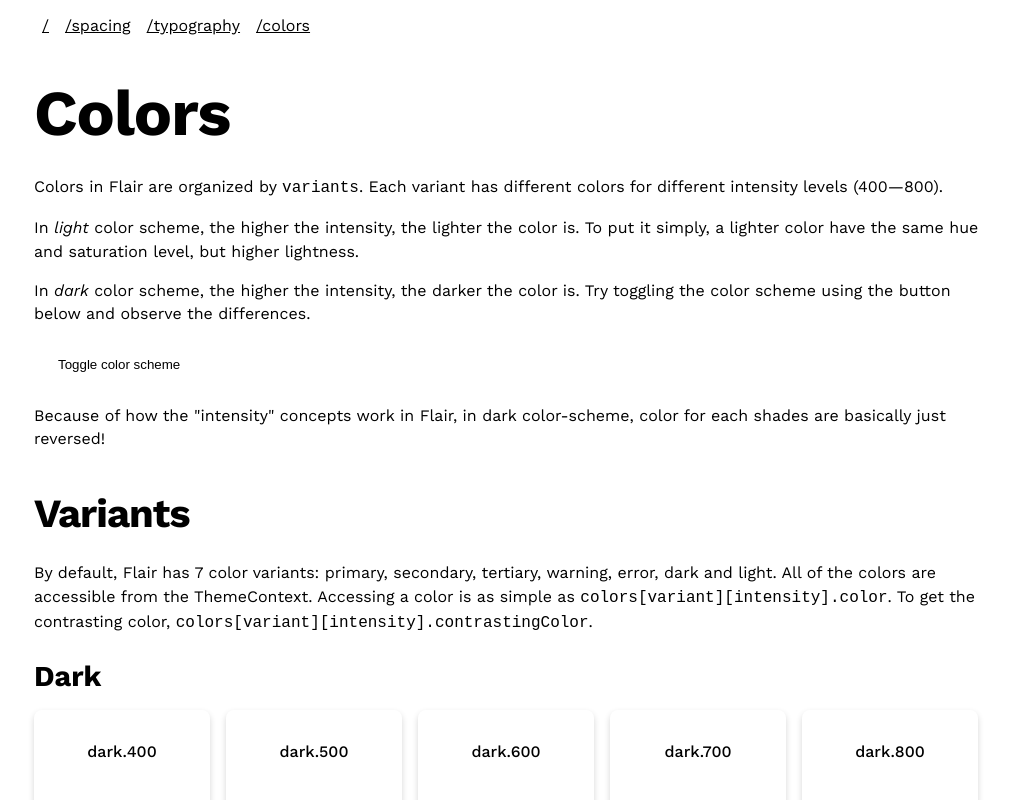
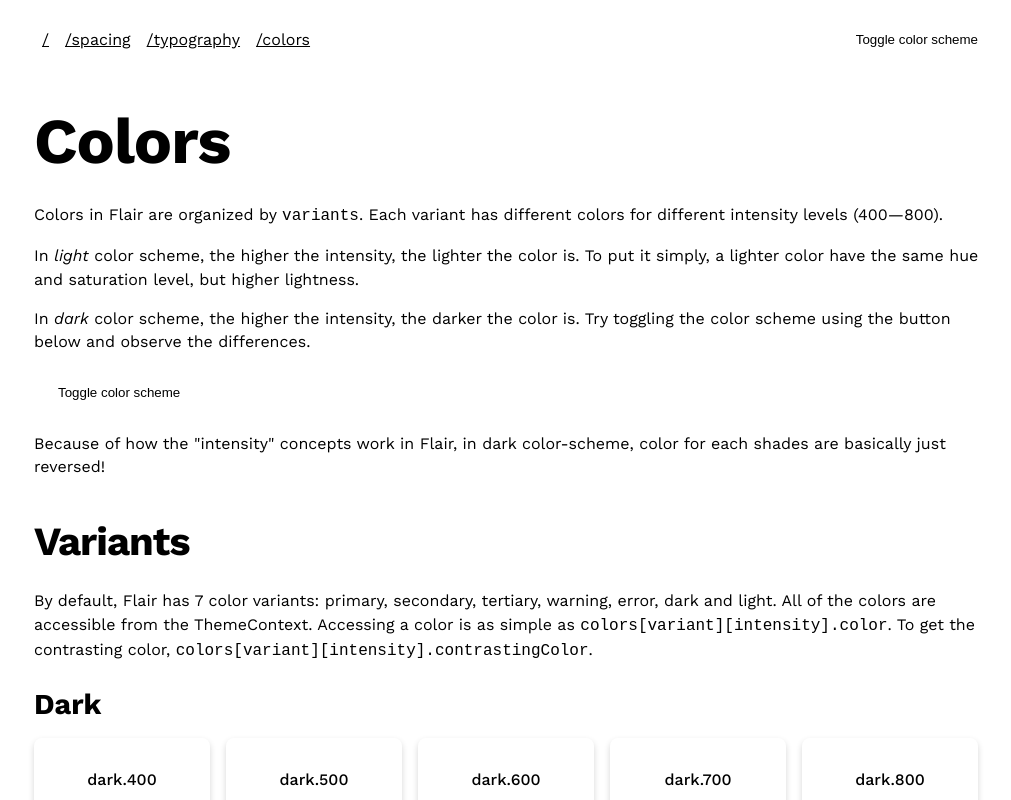
Before and after one commit to jackyef/flair, a Next.js app: page /colors in a window 1280 px wide. Shown: the top 800 px of the page, without its empty margins (122-1133 px from the left). Built offline with nearby package versions, Linux system fonts and the light colour scheme.

Commit message:
feat: Add color scheme toggle button

```diff
--- a/src/components/Layout/Layout.tsx
+++ b/src/components/Layout/Layout.tsx
@@ -1,8 +1,10 @@
 import Link from 'next/link';
-import { styled } from 'goober';
+import { css, styled } from 'goober';
 
 import { space } from '@/flair/theme/space';
 import { A } from '@/flair/components/Anchor/A';
+import { Button } from '@/flair/components/Button/Button';
+import { useTheme } from '@/flair/context/theme';
 
 const Container = styled('div')`
   max-width: 1000px;
@@ -19,10 +21,18 @@
   margin: 0 ${space.md};
 `;
 
+const Nav = styled('nav')`
+  display: flex;
+  justify-content: space-between;
+  align-items: center;
+`;
+
 export const Layout: React.FC = ({ children }) => {
+  const { toggleColorScheme, colorScheme } = useTheme();
+
   return (
     <Container>
-      <nav>
+      <Nav>
         <NavList>
           <NavItem>
             <Link href="/" passHref>
@@ -45,7 +55,10 @@
             </Link>
           </NavItem>
         </NavList>
-      </nav>
+        <Button variant={colorScheme} onClick={toggleColorScheme}>
+          Toggle color scheme
+        </Button>
+      </Nav>
       {children}
     </Container>
   );
--- a/src/flair/components/Button/Button.tsx
+++ b/src/flair/components/Button/Button.tsx
@@ -12,16 +12,17 @@
 export const Button = ({ className, variant = 'primary', ...rest }: Props) => {
   const { colors, space } = useTheme();
   const localClass = css`
-    background: ${colors[variant][700].color};
-    color: ${colors[variant][700].contrastingColor};
+    background: ${colors[variant][400].color};
+    color: ${colors[variant][400].contrastingColor};
     border: none;
     border-radius: 4px;
     padding: ${space.lg} ${space.xl};
+    cursor: pointer;
 
     &:hover,
     &:focus {
-      background: ${colors[variant][800].color};
-      color: ${colors[variant][800].contrastingColor};
+      background: ${colors[variant][500].color};
+      color: ${colors[variant][500].contrastingColor};
     }
   `;
 
```
